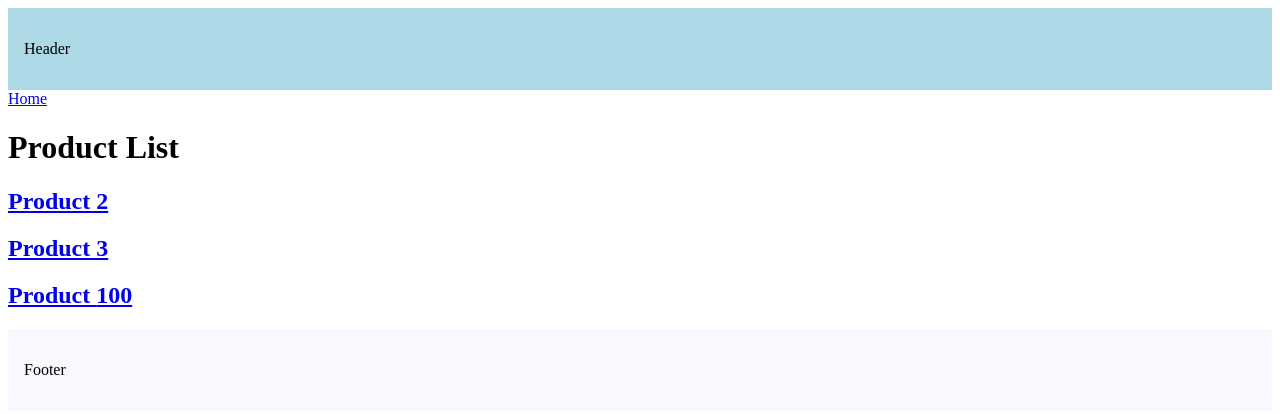
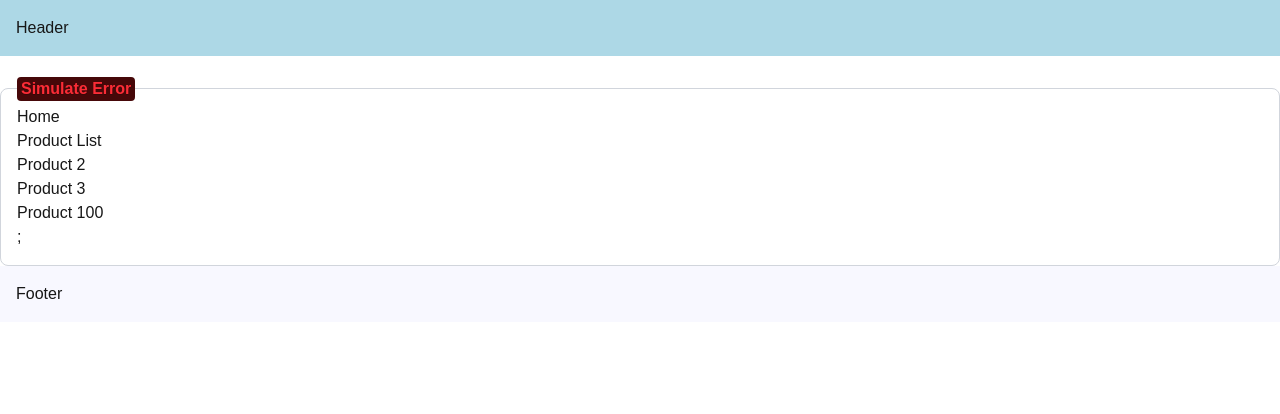
Before and after one commit to Harsha-182/NextJS, a Next.js app in the folder my-app/: page /products in a window 1280 px wide. Shown: the top 414 px of the page. Built offline with nearby package versions, Linux system fonts and the light colour scheme.

Commit message:
Handling global errors && build issues fix

```diff
--- a/my-app/src/app/(auth)/layout.tsx
+++ b/my-app/src/app/(auth)/layout.tsx
@@ -18,13 +18,16 @@
 
   return (
     <div>
+		<nav className="mb-4">
 			{navLinks.map(link => {
-			let isActive = pathname === link.href ||
+				const isActive = pathname === link.href ||
 				pathname.startsWith(link.href) && link.href !== "/";
 				return (
 					<Link className={isActive ? 'font-bold mr-4': 'text-blue-500 mr-4'} href={link.href} key={link.name}>{link.name}</Link>
 				)
 			})}
+		</nav>
+		<div>{children}</div>
 	</div>
   )
 }
--- a/my-app/src/app/counter/page.tsx
+++ b/my-app/src/app/counter/page.tsx
@@ -8,4 +8,4 @@
 	return <Counter/>
 }
 
-export default Counter;
+export default CounterPage;
--- a/my-app/src/app/dashboard/page.tsx
+++ b/my-app/src/app/dashboard/page.tsx
@@ -1,6 +1,6 @@
-const BarChart = () => {
-	return <h1>BarChart</h1>
-}
+// const BarChart = () => {
+// 	return <h1>BarChart</h1>
+// }
 
 export default function Dashboard() {
 	return <h1>Dashboard--</h1>
--- /dev/null
+++ b/my-app/src/app/error-wrapper.tsx
@@ -0,0 +1,46 @@
+'use client'
+
+import './globals.css'
+
+import {useState} from 'react';
+
+interface WrapperProps {
+	children: React.ReactNode;
+}
+
+const ErrorSimulator = ({
+	message = "An error ocurred"
+}: {
+	message ?: string;
+}) => {
+	const [error, setError] = useState(false);
+
+	if(error) throw new Error(message);
+
+	return(
+		<button
+			title='Simulate an error'
+			className='bg-red-950 text-red-500 rounded p-1 leading-none font-semibold text-shadow-2xs'
+			onClick={() => setError(true)}
+		>
+			Simulate Error
+		</button>
+	)
+}
+
+const ErrorWrapper = ({children}: WrapperProps) => {
+	return(
+		<div
+			className='flex flex-col rounded-lg mt-8 relative p-4 border border-gray-300'
+		>
+			<div className='absolute top-0 left-4 -translate-y-1/2'>
+				<ErrorSimulator
+					message='Simulated error in root layouot'
+				/>
+			</div>
+			<div>{children}</div>;
+		</div>
+	)
+}
+
+export default ErrorWrapper;
--- /dev/null
+++ b/my-app/src/app/global-error.tsx
@@ -0,0 +1,25 @@
+"use client";
+
+import './globals.css'
+
+export default function GlobalError() {
+	return (
+		<html>
+			<body>
+				<div
+					className='flex flex-col items-center justify-center min-h-screen'
+				>
+					<h2 className='text-2xl font-bold mb-4'>Something went wrong</h2>
+					<button
+						onClick={() => {
+							window.location.reload();
+						}}
+						className='bg-blue-500 hover:bg-blue-700 text-white font-white font-bold py-2 px-4 rounded-2xl'
+					>
+						Refresh
+					</button>
+				</div>
+			</body>
+		</html>
+	)
+}
--- a/my-app/src/app/layout.tsx
+++ b/my-app/src/app/layout.tsx
@@ -1,6 +1,7 @@
 import type { Metadata } from "next";
 import { Geist, Geist_Mono } from "next/font/google";
 // import "./globals.css";
+import ErrorWrapper from "./error-wrapper";
 
 const geistSans = Geist({
   variable: "--font-geist-sans",
@@ -39,7 +40,9 @@
 		>
 			<p>Header</p>
 		</header>
-        {children}
+		<ErrorWrapper>
+        	{children}
+		</ErrorWrapper>
 		<footer
 			style={{
 				backgroundColor: 'ghostwhite',
--- a/my-app/src/app/products/[productId]/reviews/[reviewId]/page.tsx
+++ b/my-app/src/app/products/[productId]/reviews/[reviewId]/page.tsx
@@ -1,8 +1,4 @@
-import { notFound, redirect } from "next/navigation";
-
-function getRandomInt(count: number) {
-	return Math.floor(Math.random() * count);
-}
+import { redirect } from "next/navigation";
 
 const ProductReview = async({
 	params
--- a/my-app/src/app/products/page.tsx
+++ b/my-app/src/app/products/page.tsx
@@ -1,7 +1,7 @@
 import Link from "next/link"
 
 const ProductList = () => {
-	let productId = 100;
+	const productId = 100;
 	return(
 		<div>
 			<Link href='/home'>Home</Link>
```
Lines whose indentation alone changed are shown as unchanged.
